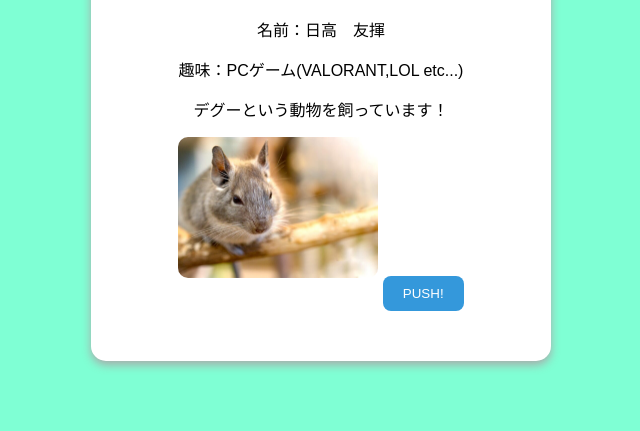
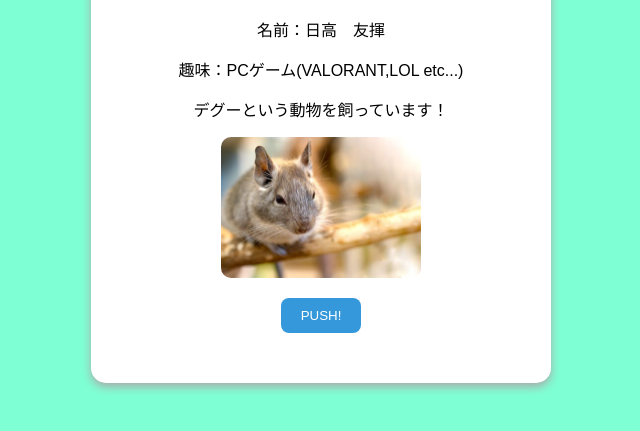
Before and after one commit to knickslover/webapp-report, a plain HTML site: page index.html in a window 1280 px wide. Shown: the part 257-688 px from the top of the page, without its empty margins (319-959 px from the left). Drawn offline with Linux system fonts and the light colour scheme.

Commit message:
画像っをボタンを中央ぞろえに

```diff
--- a/style.css
+++ b/style.css
@@ -24,6 +24,9 @@ button {
     padding: 10px 20px;
     border-radius: 8px;
     cursor: pointer;
+
+    display: block;
+    margin: 0 auto;
 }
 
 button:hover {
@@ -39,5 +42,6 @@ button:hover {
 .degu-image {
     width: 200px;
     border-radius: 10px;
-    margin-bottom: 20px;
+    margin: 0 auto 20px;
+    display: block;
 }
```
